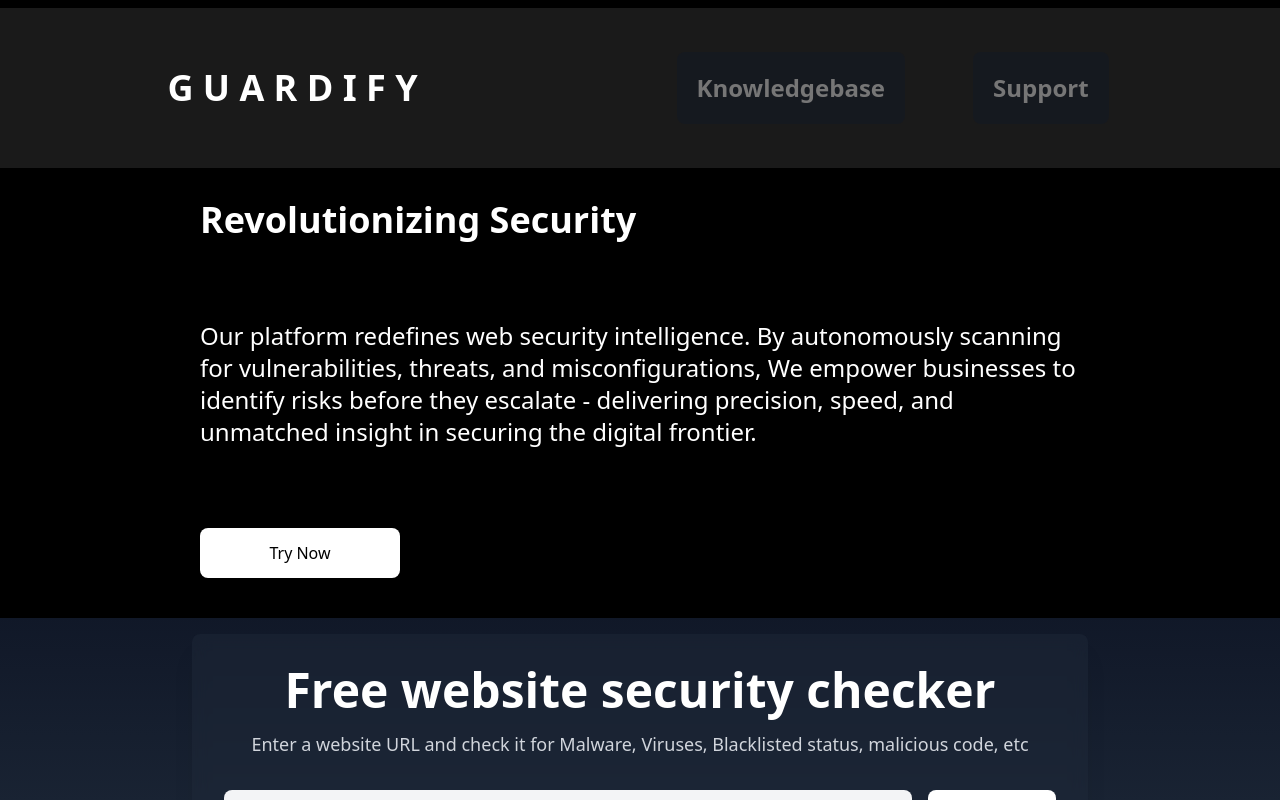
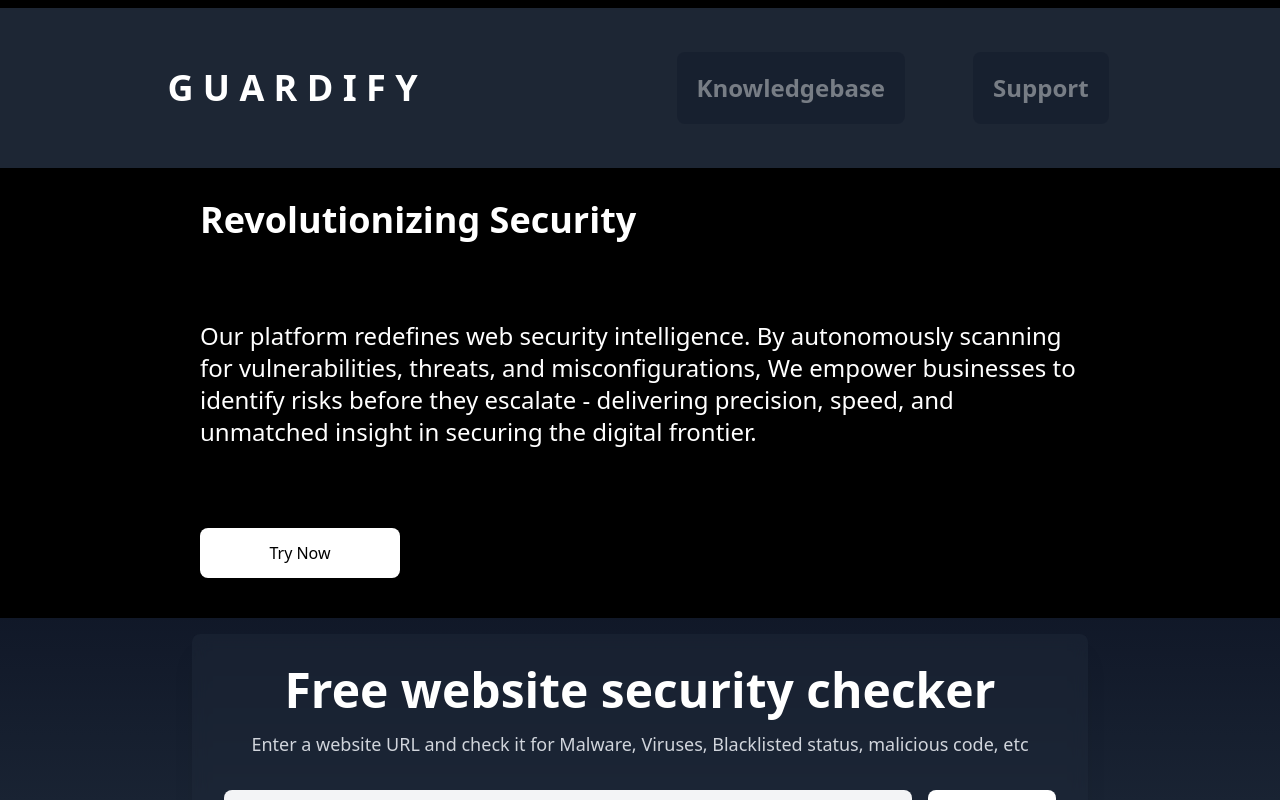
Before and after one commit to vector1505/security-auditor, a React (Vite) app: page / in a window 1280 px wide. Shown: the top 800 px of the page. Built offline with nearby package versions, Linux system fonts and the light colour scheme.

Commit message:
Fixed header color scheme

```diff
--- a/src/components/Header.jsx
+++ b/src/components/Header.jsx
@@ -3,11 +3,11 @@
 function Header(){
     return(
         <>
-        <div className="flex justify-around sticky top-2 bg-[rgba(255,255,255,0.1)]  text-white my-0 p-10">
+        <div className="flex justify-around sticky top-2 bg-[rgba(31,41,55,0.95)]  text-white my-0 p-10">
             <div className="flex justify-center items-center text-4xl font-sans text-white font-black">G U A R D I F Y</div>
             <div className="flex gap-15">
-            <button className="flex justify-center text-2xl font-sans font-semibold items-center rounded-lg opacity-40 bg-gray-900 m-1 p-5 cursor-pointer">Knowledgebase</button>
-            <button className="flex justify-center text-2xl font-sans font-semibold items-center rounded-lg opacity-40 bg-gray-900 m-1 p-5 cursor-pointer">Support</button>
+            <button className="flex justify-center text-2xl font-sans font-bold items-center rounded-lg opacity-40 bg-gray-900 m-1 p-5 cursor-pointer">Knowledgebase</button>
+            <button className="flex justify-center text-2xl font-sans font-bold items-center rounded-lg opacity-40 bg-gray-900 m-1 p-5 cursor-pointer">Support</button>
             </div>
 
         </div>
```
